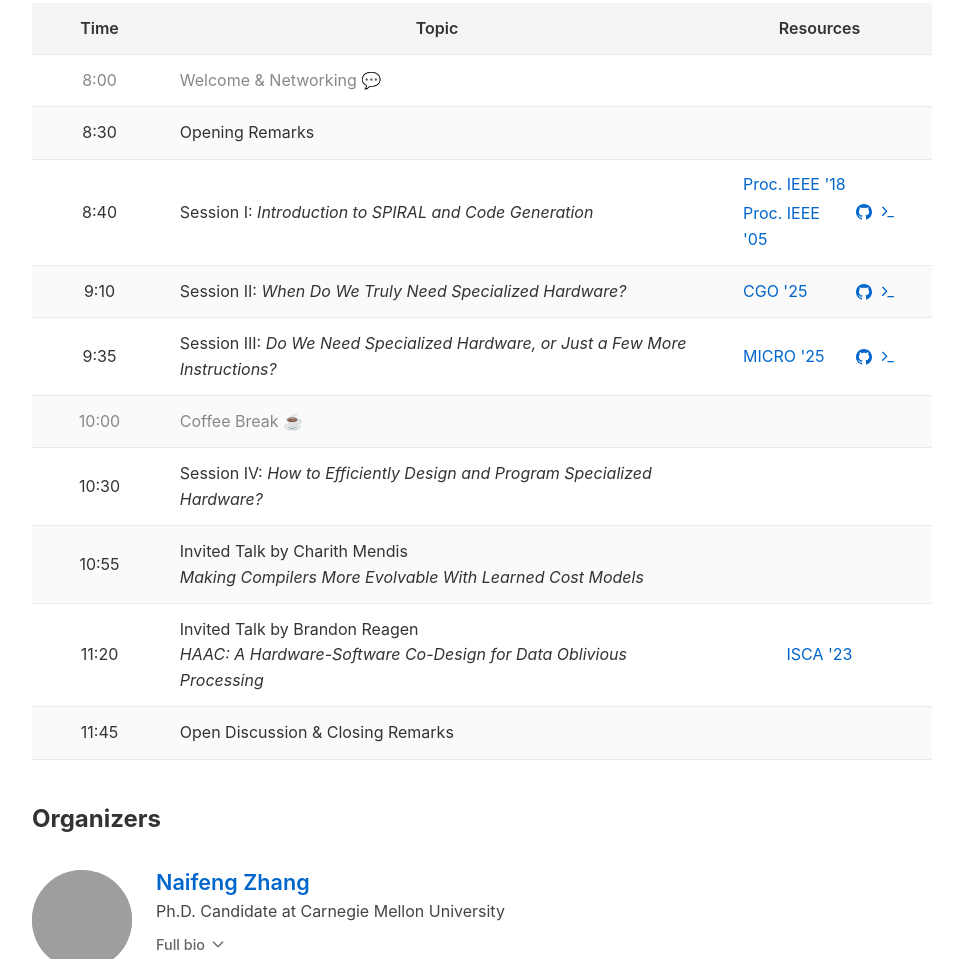
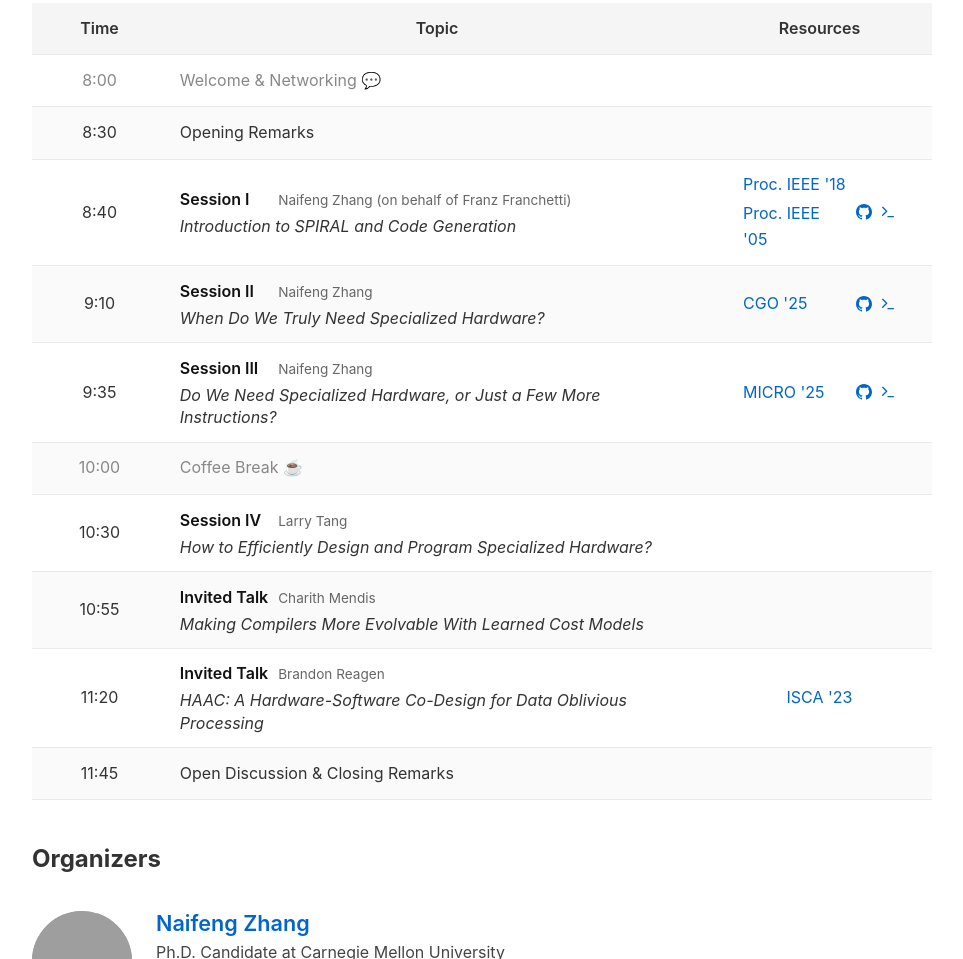
Before and after one commit to spiral-software/spiral-software.github.io, a plain HTML site: page asplos-26/index.html in a window 1280 px wide. Shown: the part 1008-1967 px from the top of the page, without its empty margins (158-1121 px from the left). Drawn offline with Linux system fonts and the light colour scheme; grey boxes are pictures that could not be loaded.

Commit message:
update asplos-26 website

```diff
--- a/asplos-26/index.html
+++ b/asplos-26/index.html
@@ -147,6 +147,39 @@
         /* Subtle styling for break rows to create visual separation */
         .break-row td {
             color: #888;
+        }
+
+        /* Topic & Speaker Formatting */
+        .topic-meta {
+            display: flex;
+            align-items: baseline;
+            margin-bottom: 0.15rem;
+        }
+
+        .topic-label {
+            font-weight: 600;
+            width: 92px; /* Reduced from 105px to bring speakers much closer! */
+            flex-shrink: 0;
+            color: #111;
+            white-space: nowrap; /* Prevents slightly longer labels like "Invited Talk" from wrapping */
+        }
+
+        .topic-speaker {
+            color: #666;
+            font-size: 0.85rem; /* Made smaller for better contrast with the label */
+        }
+
+        .topic-speaker::before {
+            content: "";
+            margin-right: 0.4rem;
+            color: #ccc;
+            font-weight: bold;
+        }
+
+        .topic-title {
+            font-style: italic;
+            color: #333;
+            line-height: 1.4;
         }
 
         /* Drawer styling for full-width code blocks */
@@ -355,7 +388,7 @@
         }
 
         .code-block .prompt {
-            color: #58a6ff; /* A bright, sleek blue that ties into the link colors but pops on dark backgrounds */
+            color: #ff4d4d; /* Vibrant, punchy crimson red */
             font-weight: 600;
             margin-right: 0.5rem;
             user-select: none;
@@ -382,6 +415,12 @@
             .bio-wrapper { grid-template-rows: 1fr; }
             .organizer-bio { opacity: 1; overflow: visible; }
             .bio-toggle { display: none; }
+
+            /* Adjust topic meta for small screens so it wraps cleanly */
+            .topic-meta { flex-direction: column; align-items: flex-start; gap: 0.1rem; }
+            .topic-label { width: auto; }
+            .topic-speaker::before { display: none; }
+            .topic-speaker { font-size: 0.8rem; color: #777; }
         }
     </style>
 </head>
@@ -436,7 +475,13 @@
                 </tr>
                 <tr class="has-drawer">
                     <td>8:40</td>
-                    <td>Session I: <i>Introduction to SPIRAL and Code Generation</i></td>
+                    <td>
+                        <div class="topic-meta">
+                            <span class="topic-label">Session I</span>
+                            <span class="topic-speaker">Naifeng Zhang (on behalf of Franz Franchetti)</span>
+                        </div>
+                        <div class="topic-title">Introduction to SPIRAL and Code Generation</div>
+                    </td>
                     <td>
                         <div class="resource-row">
                             <div class="resource-text">
@@ -481,7 +526,13 @@
 
                 <tr class="stripe-row has-drawer">
                     <td>9:10</td>
-                    <td>Session II: <i>When Do We Truly Need Specialized Hardware?</i></td>
+                    <td>
+                        <div class="topic-meta">
+                            <span class="topic-label">Session II</span>
+                            <span class="topic-speaker">Naifeng Zhang</span>
+                        </div>
+                        <div class="topic-title">When Do We Truly Need Specialized Hardware?</div>
+                    </td>
                     <td>
                         <div class="resource-row">
                             <div class="resource-text">
@@ -521,7 +572,13 @@
 
                 <tr class="has-drawer">
                     <td>9:35</td>
-                    <td>Session III: <i>Do We Need Specialized Hardware, or Just a Few More Instructions?</i></td>
+                    <td>
+                        <div class="topic-meta">
+                            <span class="topic-label">Session III</span>
+                            <span class="topic-speaker">Naifeng Zhang</span>
+                        </div>
+                        <div class="topic-title">Do We Need Specialized Hardware, or Just a Few More Instructions?</div>
+                    </td>
                     <td>
                         <div class="resource-row">
                             <div class="resource-text">
@@ -566,18 +623,36 @@
                 </tr>
                 <tr>
                     <td>10:30</td>
-                    <td>Session IV: <i>How to Efficiently Design and Program Specialized Hardware?</i></td>
+                    <td>
+                        <div class="topic-meta">
+                            <span class="topic-label">Session IV</span>
+                            <span class="topic-speaker">Larry Tang</span>
+                        </div>
+                        <div class="topic-title">How to Efficiently Design and Program Specialized Hardware?</div>
+                    </td>
                     <td>
                     </td>
                 </tr>
                 <tr class="stripe-row">
                     <td>10:55</td>
-                    <td>Invited Talk by Charith Mendis<br><i>Making Compilers More Evolvable With Learned Cost Models</i></td>
+                    <td>
+                        <div class="topic-meta">
+                            <span class="topic-label">Invited Talk</span>
+                            <span class="topic-speaker">Charith Mendis</span>
+                        </div>
+                        <div class="topic-title">Making Compilers More Evolvable With Learned Cost Models</div>
+                    </td>
                     <td></td>
                 </tr>
                 <tr>
                     <td>11:20</td>
-                    <td>Invited Talk by Brandon Reagen<br><i>HAAC: A Hardware-Software Co-Design for Data Oblivious Processing</i></td>
+                    <td>
+                        <div class="topic-meta">
+                            <span class="topic-label">Invited Talk</span>
+                            <span class="topic-speaker">Brandon Reagen</span>
+                        </div>
+                        <div class="topic-title">HAAC: A Hardware-Software Co-Design for Data Oblivious Processing</div>
+                    </td>
                     <td>
                         <a href="https://arxiv.org/pdf/2211.13324" target="_blank">ISCA '23</a>
                     </td>
```
